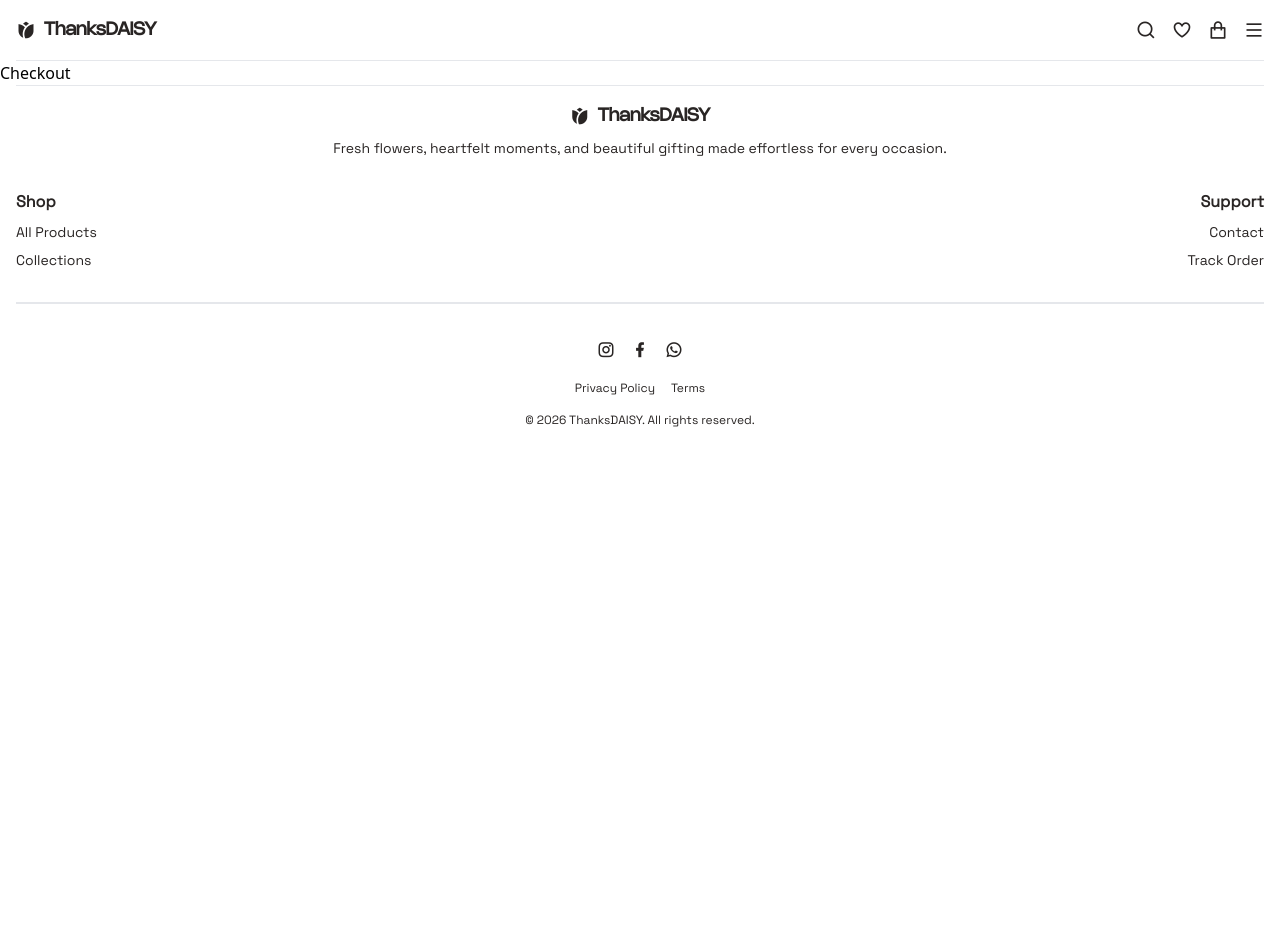
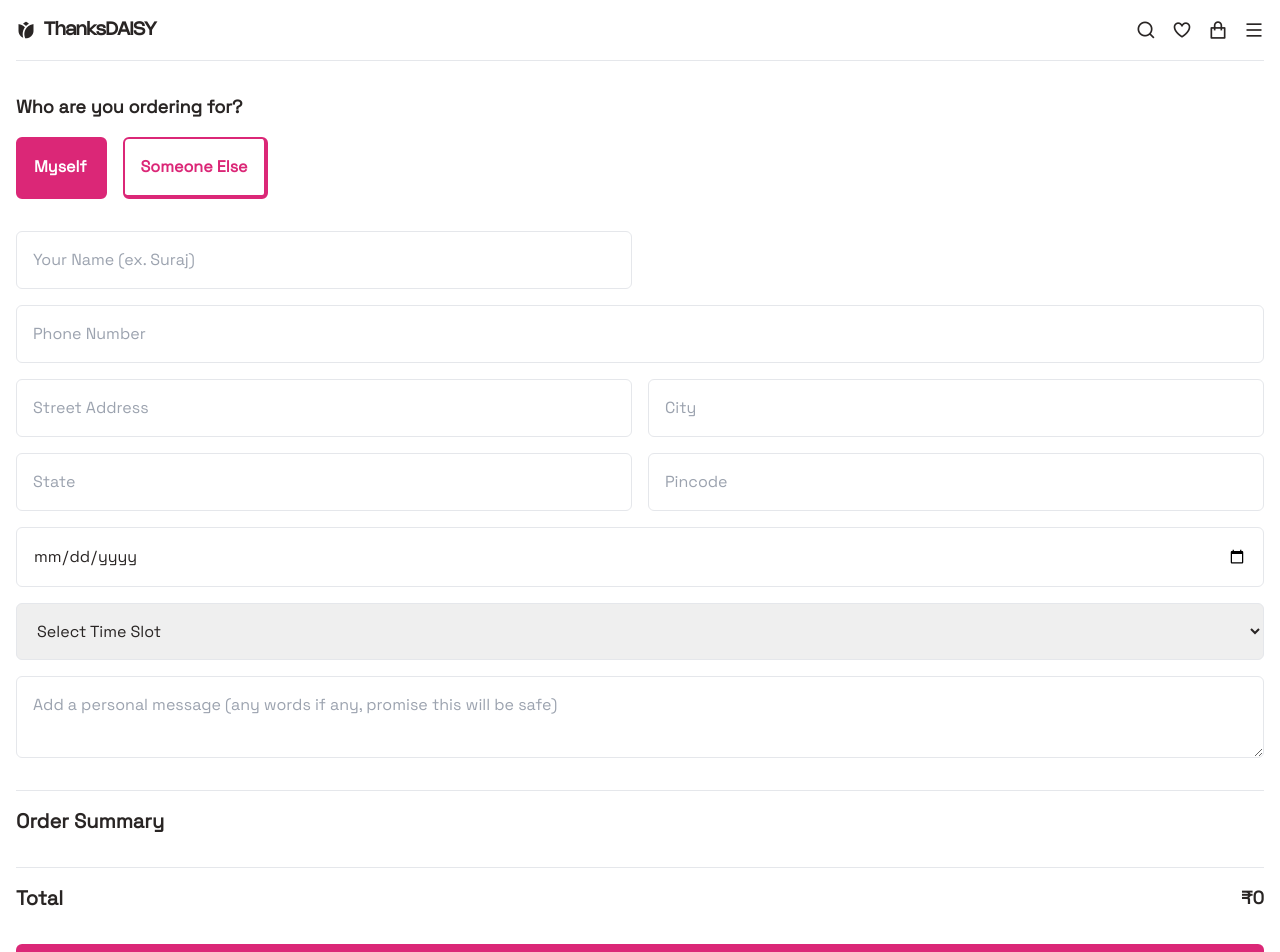
Before and after one commit to magnetfunnelspro/ThanksDAISY, a React (Vite) app: page /checkout in a window 1280 px wide. Shown: the top 952 px of the page. Before the commit the page ends 800 px from the top, so only its background shows below. Built offline with nearby package versions, Linux system fonts and the light colour scheme.

Commit message:
Checkout page added

```diff
--- a/src/pages/Home.jsx
+++ b/src/pages/Home.jsx
@@ -285,25 +285,25 @@ const Home = () => {
         {/* Features */}
         <div className="w-full grid grid-cols-2 gap-4">
           <div className="p-4 rounded-md flex flex-col items-center gap-2 bg-stone-200">
-            <i className="ri-calendar-event-fill text-2xl text-rose-400"></i>
+            <i className="ri-calendar-event-fill text-2xl text-pink-600"></i>
             <h4 className="font-semibold text-center">
               Never Miss Important Dates
             </h4>
           </div>
           <div className="p-4 rounded-md flex flex-col items-center gap-2 bg-stone-200">
-            <i className="ri-e-bike-2-fill text-2xl text-rose-400"></i>
+            <i className="ri-e-bike-2-fill text-2xl text-pink-600"></i>
             <h4 className="font-semibold text-center">
               Quick Dispatch & 4-Hours Delivery
             </h4>
           </div>
           <div className="p-4 rounded-md flex flex-col items-center gap-2 bg-stone-200">
-            <i className="ri-quill-pen-ai-fill text-2xl text-rose-400"></i>
+            <i className="ri-quill-pen-ai-fill text-2xl text-pink-600"></i>
             <h4 className="font-semibold text-center">
               Personalised Message Card
             </h4>
           </div>
           <div className="p-4 rounded-md flex flex-col items-center gap-2 bg-stone-200">
-            <i className="ri-hand-heart-fill text-2xl text-rose-400"></i>
+            <i className="ri-hand-heart-fill text-2xl text-pink-600"></i>
             <h4 className="font-semibold text-center">
               Free Exclusive Random Gifts
             </h4>
--- a/src/pages/Product.jsx
+++ b/src/pages/Product.jsx
@@ -25,7 +25,24 @@ const Product = () => {
 
   // Prevent crash
   if (!product)
-    return <div className="p-4 font-['Space_Grotesk']">Product not found</div>;
+    return (
+      <div className="p-4 font-['Space_Grotesk']">
+        <div className="p-8 flex flex-col items-center gap-4">
+          <i class="ri-file-damage-line text-4xl leading-none text-pink-600"></i>
+
+          <p className="text-lg text-center text-stone-600">
+            Oops! Looks like you lost your way.
+          </p>
+
+          <button
+            onClick={() => navigate("/shop")}
+            className="mt-2 p-4 px-8 font-semibold rounded-md text-white bg-pink-600"
+          >
+            Continue Shopping
+          </button>
+        </div>
+      </div>
+    );
 
   const [activeIndex, setActiveIndex] = useState(0);
   const [showCartDrawer, setShowCartDrawer] = useState(false);
--- a/src/pages/user/Checkout.jsx
+++ b/src/pages/user/Checkout.jsx
@@ -1,9 +1,262 @@
-import React from 'react'
+import { useState } from "react";
+import { useNavigate } from "react-router-dom";
+import { useCart } from "../../context/CartContext";
 
 const Checkout = () => {
+  const navigate = useNavigate();
+  const { cart, totalPrice } = useCart();
+
+  // Order Type
+  const [orderFor, setOrderFor] = useState("self");
+
+  // Form State
+  const [form, setForm] = useState({
+    senderName: "",
+    receiverName: "",
+    phone: "",
+    address: "",
+    relation: "",
+    message: "",
+    date: "",
+    timeSlot: "",
+  });
+
+  // Valid Pincodes
+  const validPincodes = [
+    "110001",
+    "110002",
+    "110003",
+    "110004",
+    "110005",
+    "110006",
+    "110007",
+    "110008",
+    "110009",
+    "110010",
+    "201301",
+    "201303",
+    "201304",
+    "122001",
+    "122002",
+    "122003",
+  ];
+
+  const isDeliverable = validPincodes.includes(form.pincode);
+
+  const handleChange = (e) => {
+    setForm({ ...form, [e.target.name]: e.target.value });
+  };
+
+  const handlePlaceOrder = () => {
+    if (!form.senderName || !form.phone || !form.pincode) {
+      alert("Please fill required fields");
+      return;
+    }
+
+    if (!isDeliverable) {
+      alert("Sorry! We only deliver in Delhi NCR 🚫");
+      return;
+    }
+
+    const orderId = "ORD" + Date.now();
+
+    const order = {
+      id: orderId,
+      items: cart,
+      total: totalPrice,
+      address: form,
+      status: "Processing",
+      createdAt: new Date().toISOString(),
+    };
+
+    // Save order
+    localStorage.setItem("order", JSON.stringify(order));
+
+    navigate("/track-order");
+  };
+
   return (
-    <div>Checkout</div>
-  )
-}
+    <div className="w-full p-8 px-4 flex flex-col gap-8 font-['Space_Grotesk'] text-stone-800">
+      {/* ORDER TYPE */}
+      <div className="flex flex-col gap-4">
+        <h4 className="text-lg font-semibold">Who are you ordering for?</h4>
 
-export default Checkout
+        <div className="flex gap-4">
+          <button
+            onClick={() => setOrderFor("self")}
+            className={`p-4 font-semibold rounded-md border-2 border-r-4 border-b-4 border-pink-600 text-pink-600 ${
+              orderFor === "self" ? "text-white bg-pink-600" : ""
+            }`}
+          >
+            Myself
+          </button>
+
+          <button
+            onClick={() => setOrderFor("someone")}
+            className={`p-4 font-semibold rounded-md border-2 border-r-4 border-b-4 border-pink-600 text-pink-600 ${
+              orderFor === "someone" ? "bg-pink-600 text-white" : ""
+            }`}
+          >
+            Someone Else
+          </button>
+        </div>
+      </div>
+
+      {/* ================= FORM ================= */}
+      <div className="flex flex-col gap-4">
+        {/* Names */}
+        <div className="grid md:grid-cols-2 gap-4">
+          <input
+            type="text"
+            name="senderName"
+            placeholder="Your Name (ex. Suraj)"
+            value={form.senderName}
+            onChange={handleChange}
+            className="p-4 border rounded-md outline-none"
+          />
+
+          {orderFor === "someone" && (
+            <input
+              type="text"
+              name="receiverName"
+              placeholder="Receiver's Name"
+              value={form.receiverName}
+              onChange={handleChange}
+              className="p-4 border rounded-md outline-none"
+            />
+          )}
+        </div>
+
+        {/* Phone */}
+        <input
+          type="tel"
+          name="phone"
+          placeholder="Phone Number"
+          value={form.phone}
+          onChange={handleChange}
+          className="p-4 border rounded-md outline-none"
+        />
+
+        {/* Address */}
+        {/* Address Fields */}
+        <div className="grid md:grid-cols-2 gap-4">
+          <input
+            type="text"
+            name="street"
+            placeholder="Street Address"
+            value={form.street || ""}
+            onChange={handleChange}
+            className="p-4 border rounded-md outline-none"
+          />
+
+          <input
+            type="text"
+            name="city"
+            placeholder="City"
+            value={form.city || ""}
+            onChange={handleChange}
+            className="p-4 border rounded-md outline-none"
+          />
+
+          <input
+            type="text"
+            name="state"
+            placeholder="State"
+            value={form.state || ""}
+            onChange={handleChange}
+            className="p-4 border rounded-md outline-none"
+          />
+
+          <input
+            type="number"
+            name="pincode"
+            placeholder="Pincode"
+            value={form.pincode || ""}
+            onChange={handleChange}
+            className="p-4 border rounded-md outline-none"
+          />
+        </div>
+
+        {/* Relation */}
+        {orderFor === "someone" && (
+          <select
+            name="relation"
+            value={form.relation}
+            onChange={handleChange}
+            className="p-4 border rounded-md outline-none"
+          >
+            <option value="">Select Relation</option>
+            <option>Girlfriend ❤️</option>
+            <option>Boyfriend 💙</option>
+            <option>Wife 💕</option>
+            <option>Husband 💖</option>
+            <option>Friend 🤝</option>
+            <option>Family 👨‍👩‍👧</option>
+          </select>
+        )}
+
+        {/* Delivery Date */}
+        <input
+          type="date"
+          name="date"
+          value={form.date}
+          onChange={handleChange}
+          className="p-4 border rounded-md outline-none"
+        />
+
+        {/* Time Slot */}
+        <select
+          name="timeSlot"
+          value={form.timeSlot}
+          onChange={handleChange}
+          className="p-4 border rounded-md outline-none"
+        >
+          <option value="">Select Time Slot</option>
+          <option>Morning (8 AM - 12 PM)</option>
+          <option>Afternoon (12 PM - 4 PM)</option>
+          <option>Evening (4 PM - 8 PM)</option>
+        </select>
+
+        {/* Message */}
+        <textarea
+          name="message"
+          placeholder="Add a personal message (any words if any, promise this will be safe)"
+          value={form.message}
+          onChange={handleChange}
+          className="p-4 border rounded-md outline-none"
+        />
+      </div>
+
+      {/* ================= ORDER SUMMARY ================= */}
+      <div className="border-t pt-4 flex flex-col gap-4">
+        <h4 className="font-semibold text-xl">Order Summary</h4>
+
+        <div className="flex flex-col gap-2">
+          {cart.map((item) => (
+            <div key={item.id} className="flex justify-between text-sm">
+              <span>
+                {item.name} x {item.qty}
+              </span>
+              <span>₹{item.price * item.qty}</span>
+            </div>
+          ))}
+        </div>
+
+        <div className="flex justify-between font-semibold border-t pt-4">
+          <span className="text-xl font-semibold">Total</span>
+          <span className="text-lg font-semibold">₹{totalPrice}</span>
+        </div>
+      </div>
+
+      {/* ACTION */}
+      <button
+        onClick={handlePlaceOrder}
+        className="w-full p-4 rounded-md font-semibold text-white bg-pink-600"
+      >
+        Place Order
+      </button>
+    </div>
+  );
+};
+
+export default Checkout;
--- a/src/pages/user/TrackOrder.jsx
+++ b/src/pages/user/TrackOrder.jsx
@@ -1,9 +1,78 @@
-import React from 'react'
+import { useEffect, useState } from "react";
 
 const TrackOrder = () => {
+  const [order, setOrder] = useState(null);
+
+  useEffect(() => {
+    const storedOrder = JSON.parse(localStorage.getItem("order"));
+    setOrder(storedOrder);
+  }, []);
+
+  if (!order) {
+    return (
+      <div className="p-8 text-center">
+        No order found
+      </div>
+    );
+  }
+
+  const steps = ["Processing", "Shipped", "Out for Delivery", "Delivered"];
+
+  const currentStep = steps.indexOf(order.status);
+
   return (
-    <div>TrackOrder</div>
-  )
-}
+    <div className="w-full p-8 px-4 flex flex-col gap-6 text-stone-800">
 
-export default TrackOrder
+      <h2 className="text-2xl font-semibold">
+        Track Your Order
+      </h2>
+
+      <p className="text-sm text-stone-600">
+        Order ID: {order.id}
+      </p>
+
+      {/* Progress */}
+      <div className="flex flex-col gap-4 mt-4">
+        {steps.map((step, index) => (
+          <div key={index} className="flex items-center gap-3">
+
+            <div
+              className={`w-4 h-4 rounded-full ${
+                index <= currentStep
+                  ? "bg-pink-600"
+                  : "bg-gray-300"
+              }`}
+            />
+
+            <span
+              className={
+                index <= currentStep
+                  ? "font-semibold"
+                  : "text-gray-500"
+              }
+            >
+              {step}
+            </span>
+          </div>
+        ))}
+      </div>
+
+      {/* Items */}
+      <div className="border-t pt-4 mt-4">
+        {order.items.map((item) => (
+          <div key={item.id} className="flex justify-between text-sm">
+            <span>{item.name} x {item.qty}</span>
+            <span>₹{item.price * item.qty}</span>
+          </div>
+        ))}
+      </div>
+
+      <div className="flex justify-between font-semibold border-t pt-2">
+        <span>Total</span>
+        <span>₹{order.total}</span>
+      </div>
+    </div>
+  );
+};
+
+export default TrackOrder;
```
Also changed, not shown: src/pages/user/Cart.jsx (+17 -9 lines).
